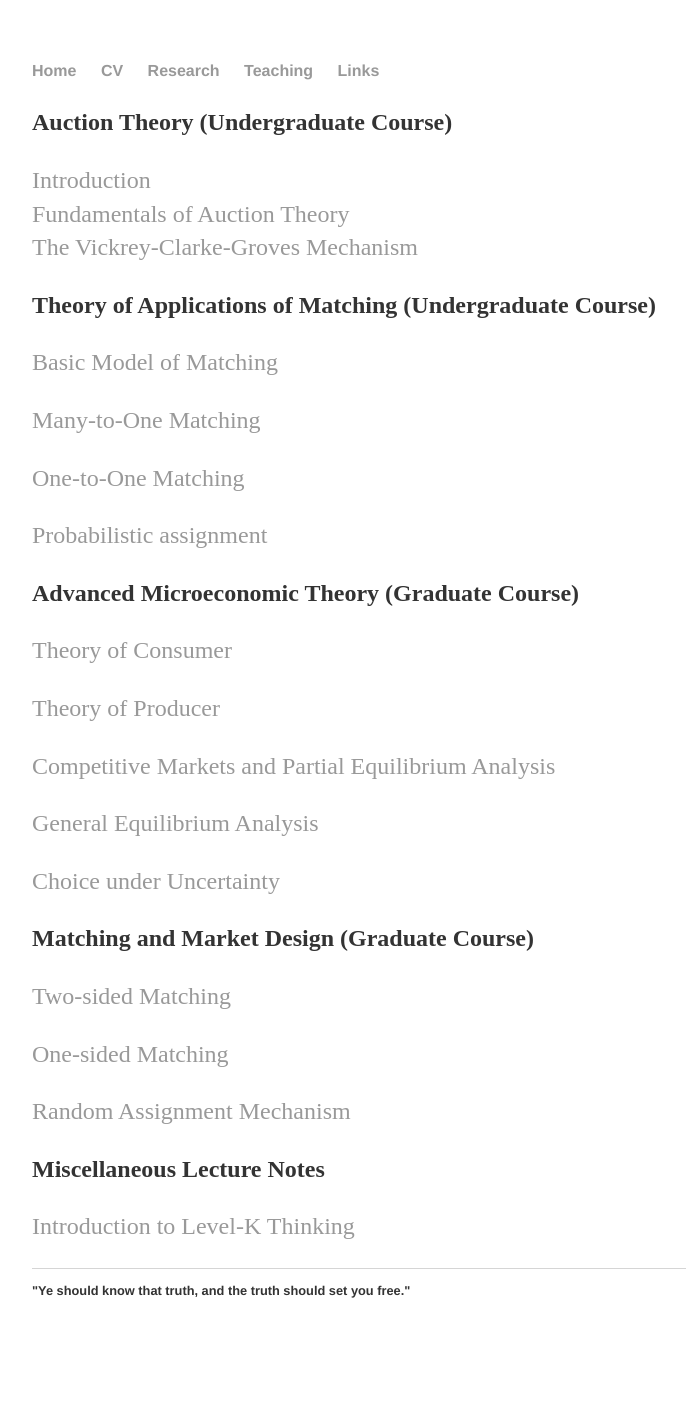
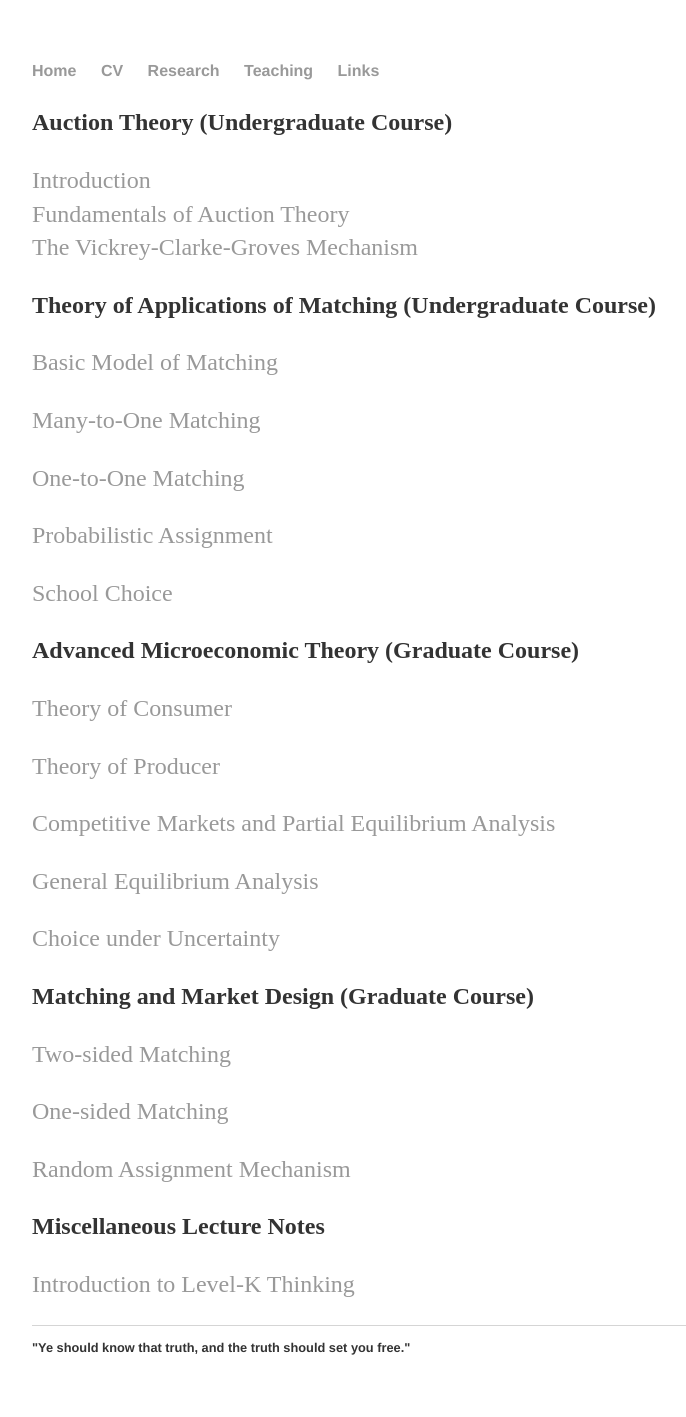
Before and after one commit to zlchurch/zlchurch.github.io, a Jekyll site: the page built from teaching/index.md, in a window 1280 px wide. Shown: the whole page, without its empty margins (160-846 px from the left). Built offline with Jekyll 4.4.1, drawn with Linux system fonts in a browser that asks for light colours; before the commit the page ends 1360 px from its top, so only the background shows below that.

Commit message:
no message

```diff
--- a/teaching/index.md
+++ b/teaching/index.md
@@ -25,7 +25,9 @@
 
 [One-to-One Matching](https://github.com/haihan/haihan.github.io/raw/master/teaching/intromatching/matching03.pdf)
 
-[Probabilistic assignment](https://github.com/haihan/haihan.github.io/raw/master/teaching/intromatching/matching04.pdf)
+[Probabilistic Assignment](https://github.com/haihan/haihan.github.io/raw/master/teaching/intromatching/matching04.pdf)
+
+[School Choice](https://github.com/haihan/haihan.github.io/raw/master/teaching/intromatching/matching04.pdf)
 
 
 
```
